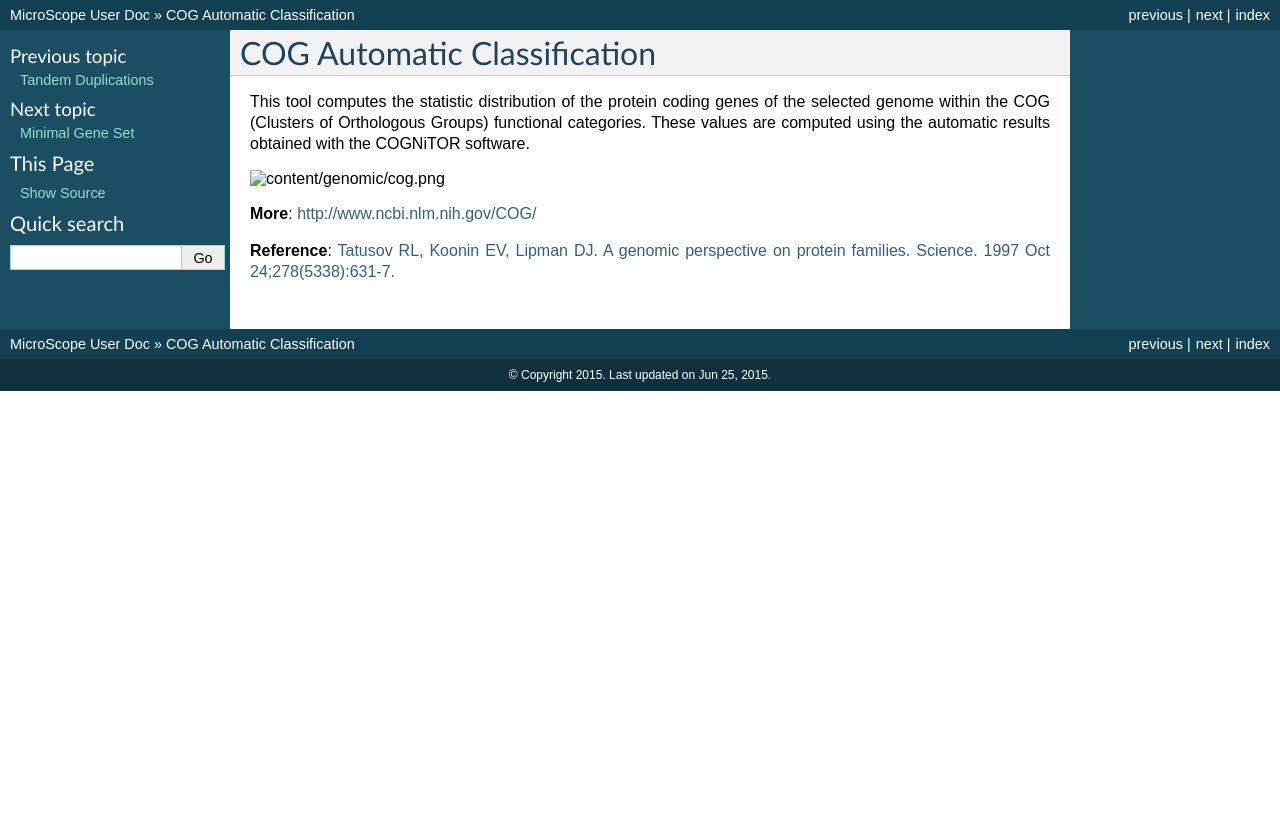
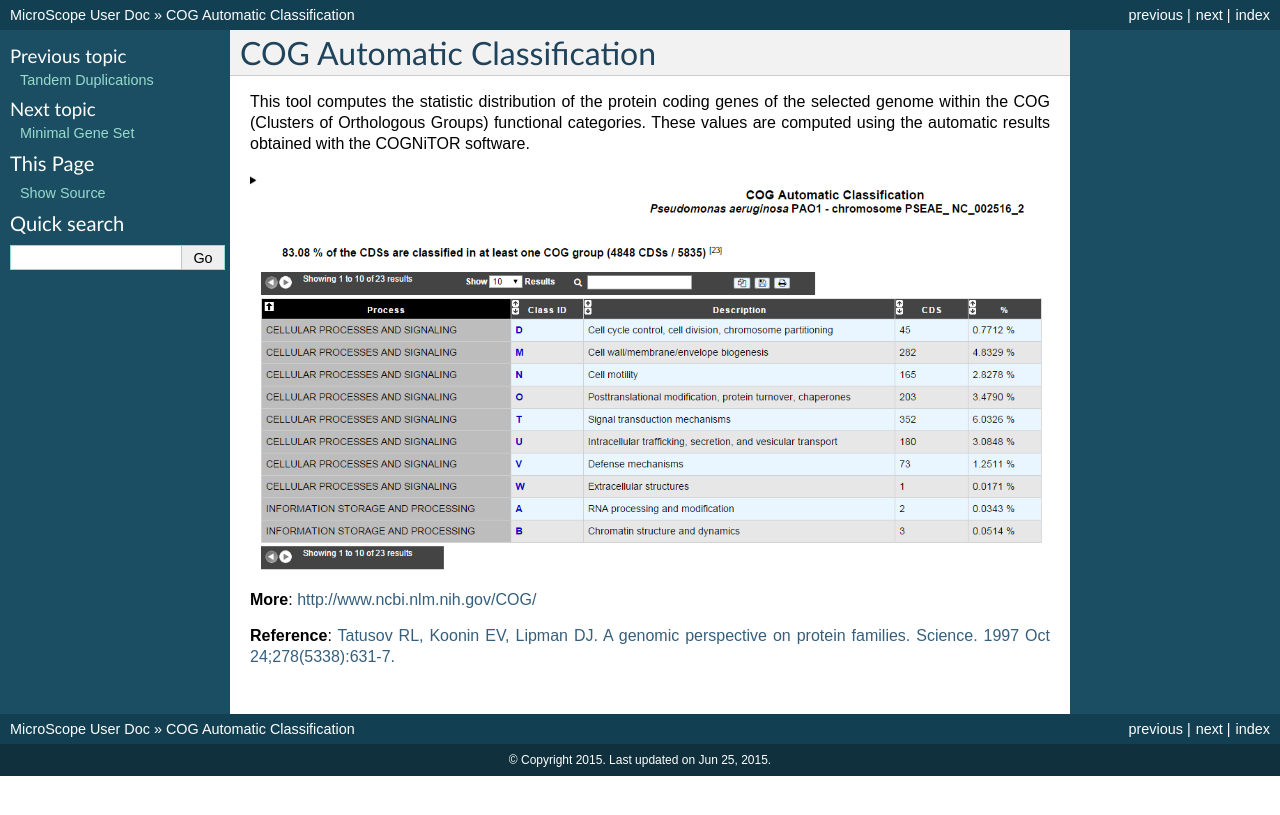
Before and after one commit to labgem/microscope-user-doc, a Sphinx documentation site: the page built from docs/content/genomic/classifcog.rst, in a window 1280 px wide. Shown: the top 815 px of the page. Built offline with Sphinx 7.4.7, drawn with Linux system fonts in a browser that asks for light colours; formulas are drawn with MathJax 3.

Commit message:
Correction

```diff
--- a/docs/content/genomic/classifcog.rst
+++ b/docs/content/genomic/classifcog.rst
@@ -4,7 +4,7 @@ COG Automatic Classification
 
 This tool computes the statistic distribution of the protein coding genes of the selected genome within the COG (Clusters of Orthologous Groups) functional categories. These values are computed using the automatic results obtained with the COGNiTOR software.
 
-.. image:: cog.png
+.. image:: img/cog.png
 
 **More**: http://www.ncbi.nlm.nih.gov/COG/
 
```
